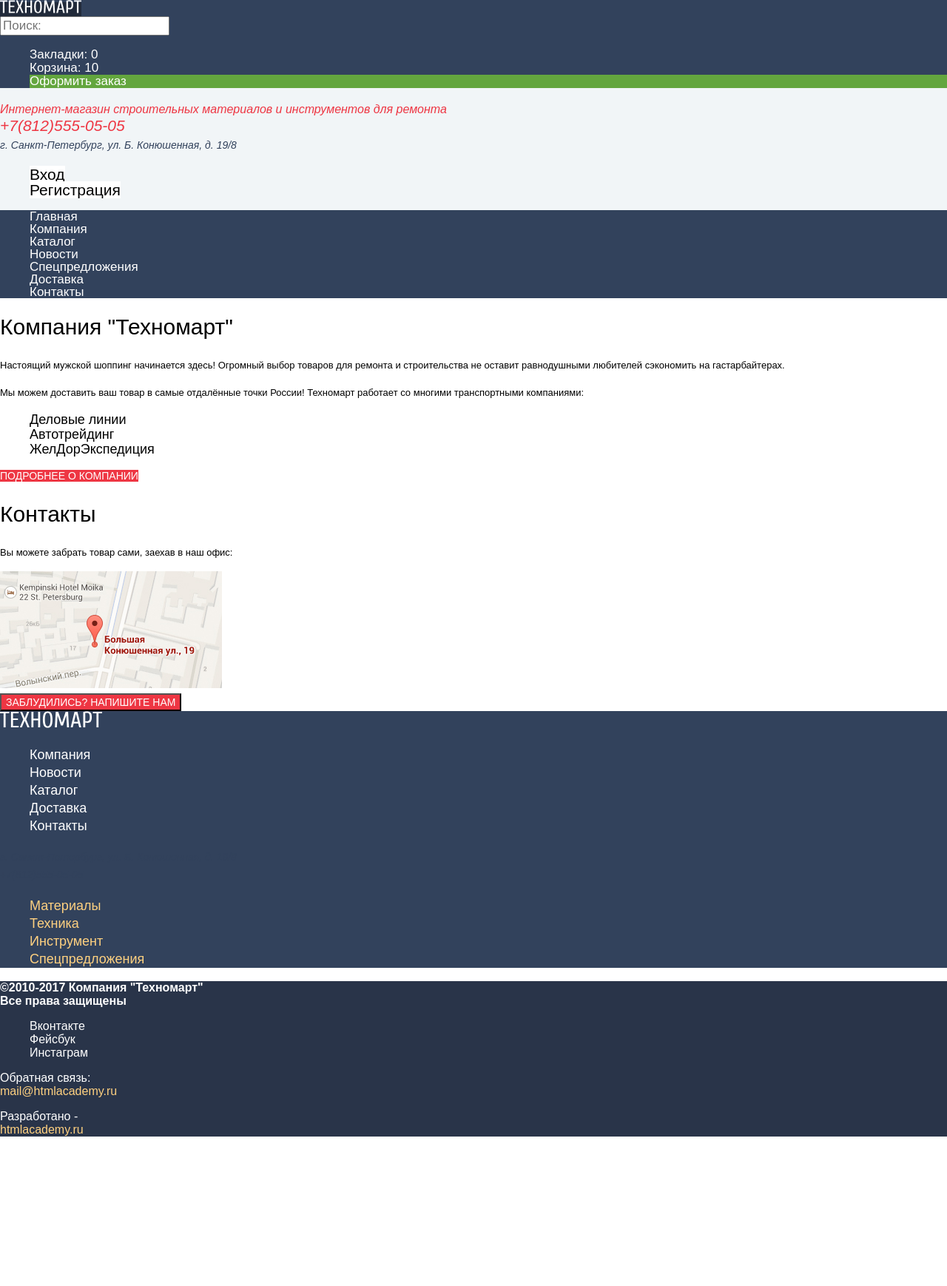
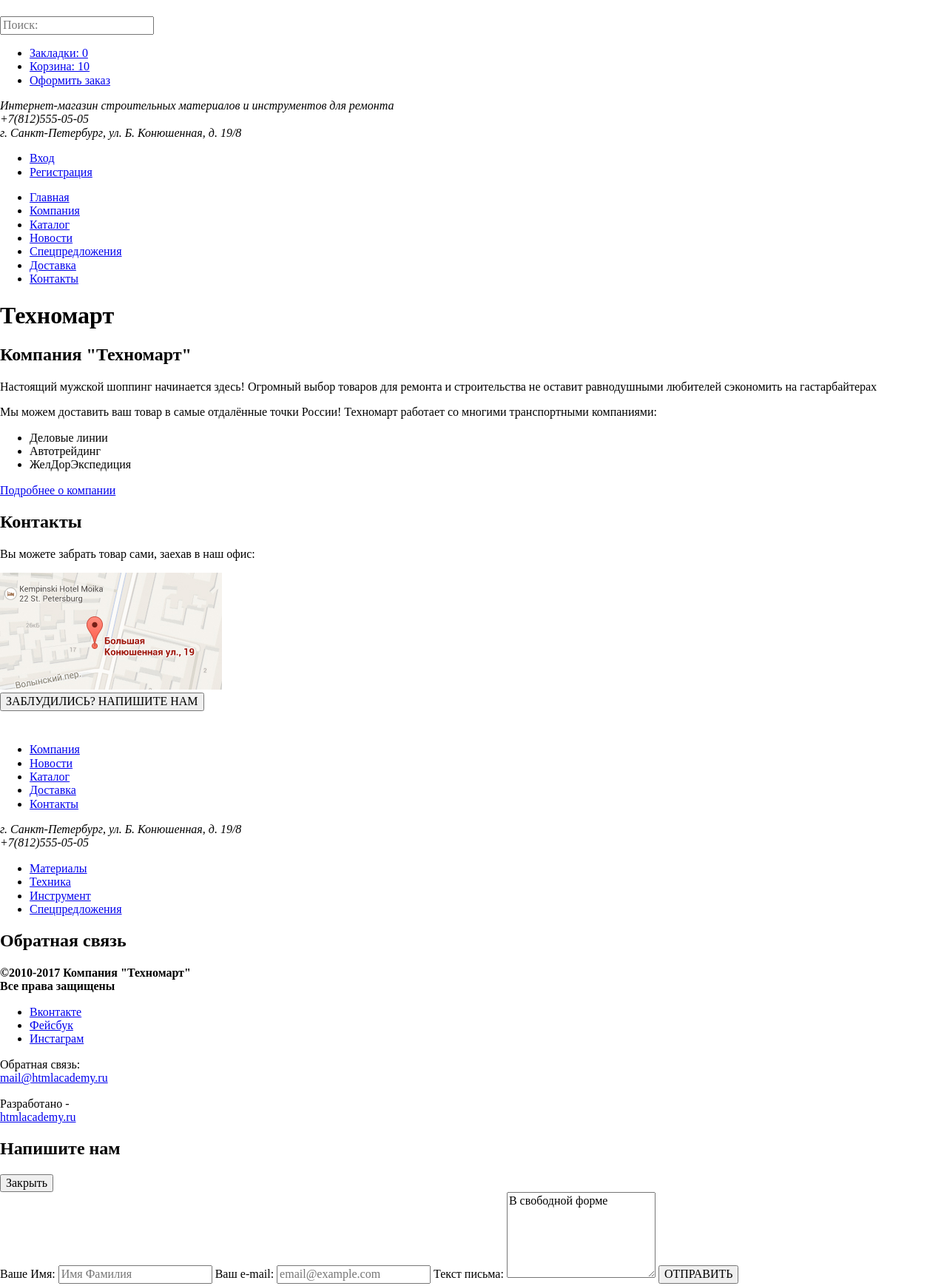
Before and after one commit to DariaBabak/680401-technomart-24, a plain HTML site: page index.html in a window 1280 px wide. Shown: the top 1738 px of the page at 74% size. Before the commit the page ends 1552 px from the top, so only its background shows below. Drawn offline with Linux system fonts and the light colour scheme; a web font is replaced by a local one.

Commit message:
Revert "Задание 5"
This reverts commit 03fdc753c39880fd5d0de13a1b9cede23971d38d.

```diff
--- a/catalog.html
+++ b/catalog.html
@@ -3,15 +3,13 @@
   <head>
     <meta charset="utf-8">
     <title>Техномарт</title>
-    <link href="https://fonts.googleapis.com/css?family=Cuprum:400,400i,700,700iPT+Sans:400,700&amp;subset=cyrillic" rel="stylesheet">
+    <link href="https://fonts.googleapis.com/css?family=Cuprum:400,400i,700,700i|PT+Sans:400,700&amp;subset=cyrillic" rel="stylesheet">
     <link href="css/normalize.css" rel="stylesheet">
-    <link rel="stylesheet" type="text/css" href="css/style.css">
   </head>
   <body>
     <header class="main-header">
       <nav class="main-navigation">
-        <div class="header-top">
-          <a class="main-header-logo" href="index.html">
+        <a class="main-header-logo">
           <img  src="img/logo-technomart.svg" width="110" height="18" alt="Техномарт">
         </a>
         <form action="https://echo.htmlacademy.ru" method="get" class="search">
@@ -28,7 +26,6 @@
             <a href="#">Оформить заказ</a>
           </li>
         </ul>
-        </div>
         <i>Интернет-магазин строительных материалов и инструментов для ремонта</i>
         <address>+7(812)555-05-05 <br> г. Санкт-Петербург, ул. Б. Конюшенная, д. 19/8</address>
         <ul class="user-navigation">
@@ -45,9 +42,9 @@
             <a href="#">Личный кабинет</a>
           </li>
         </ul>
-        <ul class="navigation">
+        <ul class="main-navigation">
           <li>
-            <a href="index.html">Главная</a>
+            <a href="#">Главная</a>
           </li>
           <li>
             <a href="company.html">Компания</a>
@@ -73,7 +70,7 @@
     <main class="container">
       <ul class="breadcrumbs">
         <li>
-          <a href="index.html">Главная</a>
+          <a href="index.html">Гланая</a>
         </li>
         <li>
           <a href="catalog.html">Каталог</a>
@@ -86,7 +83,7 @@
         </li>
       </ul>
       <section class="filters">
-        <h2>Фильтр</h2>
+        <h2 class="visually-hidden">Фильтр</h2>
         <form action="https://echo.htmlacademy.ru" method="get" class="filter">
           <fieldset>
             <legend>ПРОИЗВОДИТЕЛИ:</legend>
@@ -100,15 +97,15 @@
                 <label for="interscol">ИНТЕРСКОЛ</label>
               </li>
               <li class="filter-option">
-                <input type="checkbox" id="makita" checked>
+                <input type="checkbox" id="makita" checked>MAKITA
                 <label for="makita">MAKITA</label>
               </li>
               <li class="filter-option">
-                <input type="checkbox" id="dewalt">
+                <input type="checkbox" id="dewalt">DEWALT
                 <label for="dewalt">DEWALT</label>
               </li>
               <li class="filter-option">
-                <input type="checkbox" id="hitachi">
+                <input type="checkbox" id="hitachi">HITACHI
                 <label for="hitachi">HITACHI</label>
               </li>
             </ul>
--- a/css/style.css
+++ /dev/null
@@ -1,237 +0,0 @@
-body {
-  margin: 0;
-  padding: 0;
-  font-family: "Cuprum", "PT Sans", Arial, sans-serif;
-  font-size: 14px;
-  line-height: 24px;
-  font-weight: 400;
-  color: #32425c;
-  background-color: #ffffff;
-}
-a {
-  text-decoration: none;
-}
-h1 {
-  font-size: 30px;
-  line-height: 30px;
-  font-weight: 400;
-  color: #32425c;
-  text-transform: uppercase;
-}
-.main-navigation {
-  background-color: #f1f5f7;
-  font-size: 17px;
-  line-height: 17px;
-  color: #32425c;
-}
-ul {
-  list-style: none;
-}
-.header-top {
-  font-size: 17px;
-  line-height: 18px;
-  font-weight: 400;
-  color: #ffffff;
-  background-color: #32425c;
-}
-.main-navigation a {
-  color: #ffffff;
-}
-.header-top a:hover {
-  background-color: #212a3a;
-}
-.header-top a:focus {
-  background-color: #293449;
-}
-.purchases li:last-child {
-  background-color: #63a63e;
-}
-.purchases li:last-child:hover {
-  background-color: #5fbb2d;
-}
-i {
-  font-size: 16px;
-  line-height: 23px;
-  color: #ee3643;
-}
-address {
-  font-size: 14px;
-  line-height: 24px;
-  color: #32425c;
-}
-address span {
-  font-size: 21px;
-  line-height: 21px;
-  color: #ee3643;
-}
-.user-navigation a{
-  font-size: 21px;
-  line-height: 21px;
-  font-weight: 400;
-  color: #000000;
-  background-color: #ffffff;
-}
-  .user-navigation a:hover {
-    color: #ee3643;
-}
-.navigation {
-  font-size: 17px;
-  line-height: 17px;
-  font-weight: 400;
-  color: #ffffff;
-  background-color: #32425c;
-}
-.navigation a:hover {
-  background-color: #293449;
-}
-.company h2,
-.contacts h2 {
-  font-size: 30px;
-  line-height: 30px;
-  font-weight: 400;
-  color: #000000;
-  background-color: #ffffff;
-}
-.company p,
-.contacts p {
-  font-family: "PT Sans", Arial, sans-serif;
-  font-size: 13px;
-  line-height: 24px;
-  font-weight: 400;
-  color: #000000;
-  background-color: #ffffff;
-}
-.company li {
-  font-size: 18px;
-  line-height: 20px;
-  color: #000000;
-}
-.company a,
-.modal-open {
-  font-size: 14px;
-    line-height: 18px;
-    font-weight: 400;
-    text-align: center;
-    text-transform: uppercase;
-    color: #ffffff;
-    background-color: #ee3643;
-  }
-  .main-footer-navigation a,
- .feedback a {
-   color: #ffffff;
- }
-  .main-footer-navigation {
-    font-size: 18px;
-    line-height: 24px;
-    color: #ffffff;
-    background-color: #32425c;
-  }
-  .feedback {
-    font-size: 16px;
-    line-height: 18px;
-    color: #ffffff;
-    background-color: #293449;
-  }
-  .goods a,
-  .feedback a,
-  .developers a  {
-    color: #ffd180;
-  }
-.footer-social a {
-  color: #ffffff;
-}
-.breadcrumbs a{
-  font-family: "PT Sans", Arial, sans-serif;
-  font-size: 13px;
-  line-height: 18px;
-  font-weight: 400;
-  color: #000000;
-}
-.filters h2 {
-  font-family: "PT Sans", Arial, sans-serif;
-  font-size: 13px;
-  line-height: 18px;
-  font-weight: 400;
-  color: #000000;
-}
-legend {
-  font-family: "PT Sans", Arial, sans-serif;
-  font-size: 17px;
-  line-height: 30px;
-  font-weight: 700;
-  color: #000000;
-  text-transform: uppercase;
-}
-.filter-option {
-  font-family: "PT Sans", Arial, sans-serif;
-  font-size: 15px;
-  line-height: 20px;
-  font-weight: 400;
-  color: #000000;
-  text-transform: uppercase;
-}
-.filters button {
-  font-family: "PT Sans", Arial, sans-serif;
-  font-size: 13px;
-  line-height: 18px;
-  font-weight: 400;
-  color: #000000;
-  text-transform: uppercase;
-  background-color: #ffffff;
-}
-.catalog-item a {
-  font-family: "PT Sans", Arial, sans-serif;
-  font-size: 18px;
-  line-height: 20px;
-  font-weight: 700;
-  color: #000000;
-}
-s {
-  font-family: "PT Sans", Arial, sans-serif;
-  font-size: 18px;
-  line-height: 20px;
-  font-weight: 700;
-  color: #999999;
-  text-decoration:line-through;
-}
-.button-buy {
-  font-size: 14px;
-  line-height: 18px;
-  font-weight: 400;
-  text-align: center;
-  text-transform: uppercase;
-  color: #ffffff;
-  background-color: #63a63e;
-  border: solid #63a63e;
-}
-.button-buy:hover {
-  background-color: #5fbb2d;
-}
-.button-bookmarks {
-  font-size: 14px;
-  line-height: 18px;
-  font-weight: 400;
-  text-align: center;
-  text-transform: uppercase;
-  color: #000000;
-  background-color: #ffffff;
-  border: solid #63a63e;
-}
-.button-bookmarks:hover {
-  border: solid #32425c;
-}
-  .modal-letter,
-  .modal-map,
-  .modal-buy {
-    display: none;
-  }
-  .visually-hidden {
-    position: absolute;
-    width: 1px;
-    height: 1px;
-    margin: -1px;
-    border: 0;
-    padding: 0;
-    clip: rect (0 0 0 0);
-    overflow: hidden;
-  }
--- a/index.html
+++ b/index.html
@@ -3,14 +3,12 @@
   <head>
     <meta charset="utf-8">
     <title>Техномарт</title>
-    <link href="https://fonts.googleapis.com/css?family=Cuprum:400,400i,700,700iPT+Sans:400,700&amp;subset=cyrillic" rel="stylesheet">
+    <link href="https://fonts.googleapis.com/css?family=Cuprum:400,400i,700,700i|PT+Sans:400,700&amp;subset=cyrillic" rel="stylesheet">
     <link href="css/normalize.css" rel="stylesheet">
-    <link rel="stylesheet" type="text/css" href="css/style.css">
   </head>
   <body>
     <header class="main-header">
       <nav class="main-navigation">
-        <div class="header-top">
         <a class="main-header-logo">
           <img  src="img/logo-technomart.svg" width="110" height="18" alt="Техномарт">
         </a>
@@ -28,9 +26,8 @@
             <a href="#">Оформить заказ</a>
           </li>
         </ul>
-        </div>
         <i>Интернет-магазин строительных материалов и инструментов для ремонта</i>
-        <address> <span>+7(812)555-05-05</span> <br> г. Санкт-Петербург, ул. Б. Конюшенная, д. 19/8</address>
+        <address>+7(812)555-05-05 <br> г. Санкт-Петербург, ул. Б. Конюшенная, д. 19/8</address>
         <ul class="user-navigation">
           <li>
             <a href="#">Вход</a>
@@ -39,7 +36,7 @@
             <a href="#">Регистрация</a>
           </li>
         </ul>
-        <ul class="navigation">
+        <ul class="main-navigation">
           <li>
             <a href="#">Главная</a>
           </li>
@@ -68,7 +65,7 @@
       <h1 class="visually-hidden">Техномарт</h1>
       <section class="company">
         <h2>Компания "Техномарт"</h2>
-        <p>Настоящий мужской шоппинг начинается здесь! Огромный выбор товаров для ремонта и строительства не оставит равнодушными любителей сэкономить на гастарбайтерах.<p>
+        <p>Настоящий мужской шоппинг начинается здесь! Огромный выбор товаров для ремонта и строительства не оставит равнодушными любителей сэкономить на гастарбайтерах<p>
         <p>Мы можем доставить ваш товар в самые отдалённые точки России! Техномарт работает со многими транспортными компаниями:</p>
         <ul>
           <li>Деловые линии</li>
```
Lines whose indentation alone changed are shown as unchanged.
